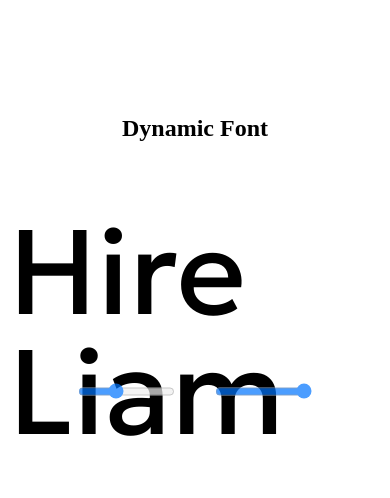
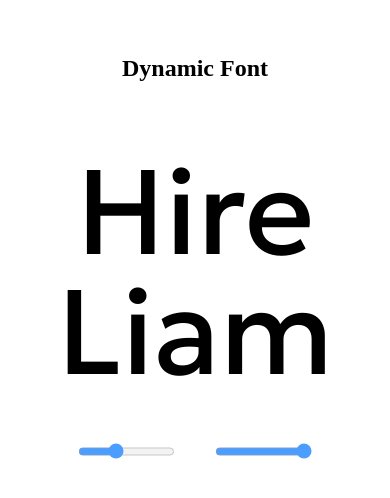
Before and after one commit to LiamOrmiston/LiamOrmiston.github.io, a plain HTML site: page dynamic-svg/index.html in a window 390 px wide. Shown: the part 1026-1524 px from the top of the page. Drawn offline with Linux system fonts and the light colour scheme.

Commit message:
remove height and center to handle overflow on mobile

```diff
--- a/dynamic-svg/index.html
+++ b/dynamic-svg/index.html
@@ -62,7 +62,7 @@
         font-family: "Geologica";
         font-size: 120px;
         line-height: 120px;
-        height: 120px;
+        text-align: center;
     }
 </style>
 </head>
```
